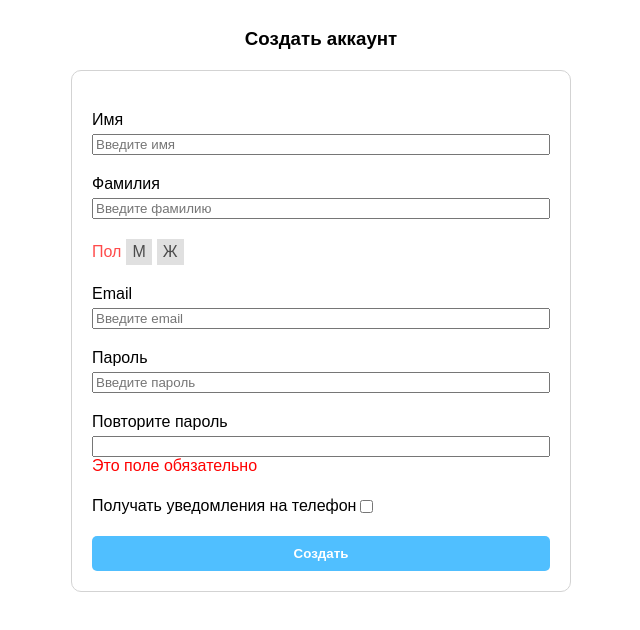
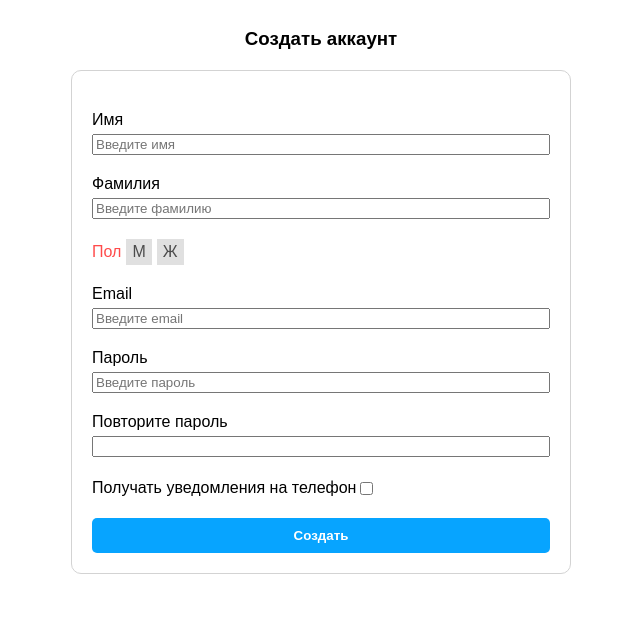
Before and after one commit to nezar-khamidekh/signal-forms, an Angular app: page / in a window 1280 px wide. Shown: the top 630 px of the page, without its empty margins (319-959 px from the left). Built offline with nearby package versions, Linux system fonts and the light colour scheme.

Commit message:
поправил вывод ошибок для поля подтверждения пароля

```diff
--- a/src/app/app.html
+++ b/src/app/app.html
@@ -66,8 +66,10 @@
     type="password"
     [formField]="signupForm.confirmPassword"
   />
-  @for (error of signupForm.confirmPassword().errors(); track error.kind) {
-    <span class="error">{{ error.message }}</span>
+  @if (signupForm.password().touched() || signupForm.confirmPassword().touched()) {
+    @for (error of signupForm.confirmPassword().errors(); track error.kind) {
+      <span class="error">{{ error.message }}</span>
+    }
   }
 
   <label class="label" for="notifyByPhone"
@@ -95,11 +97,5 @@
     }
   }
 
-  <button
-    class="button"
-    [disabled]="signupForm().submitting() || signupForm().invalid()"
-    type="submit"
-  >
-    Создать
-  </button>
+  <button class="button" type="submit">Создать</button>
 </form>
```
